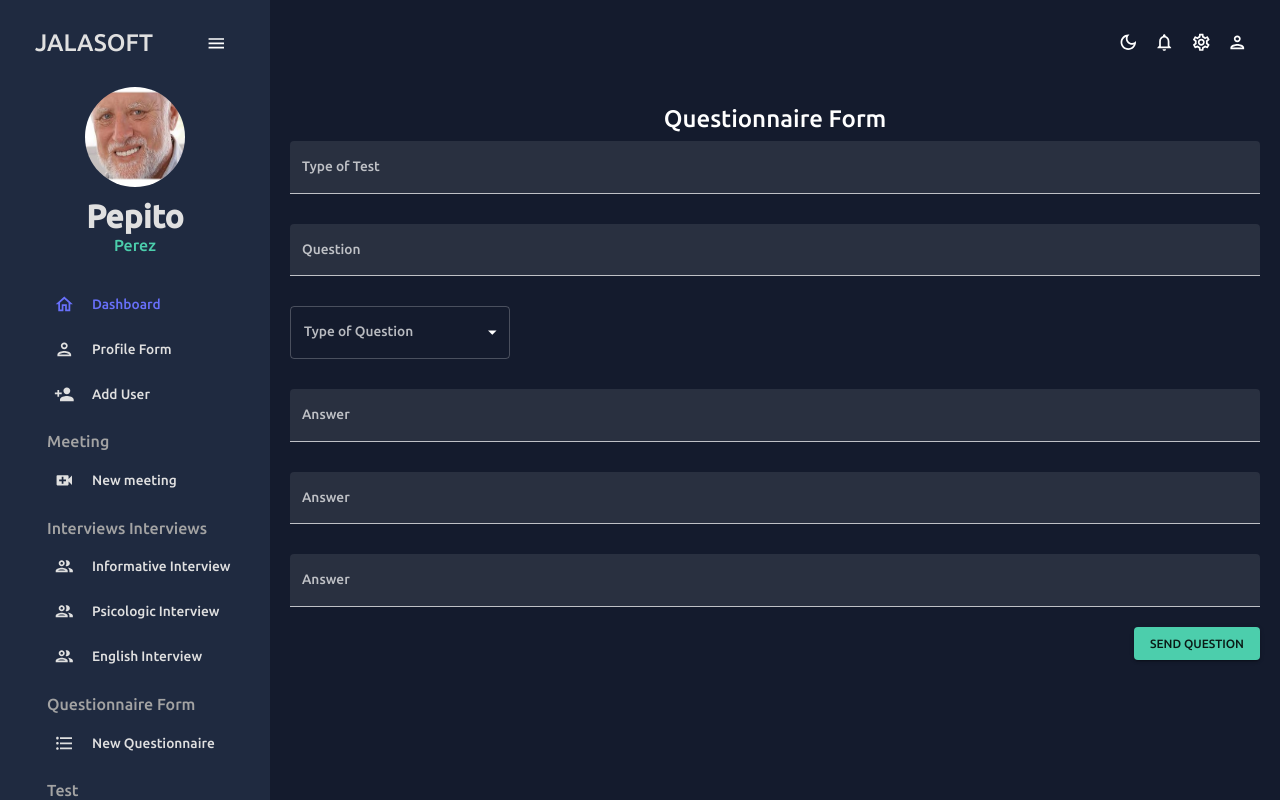
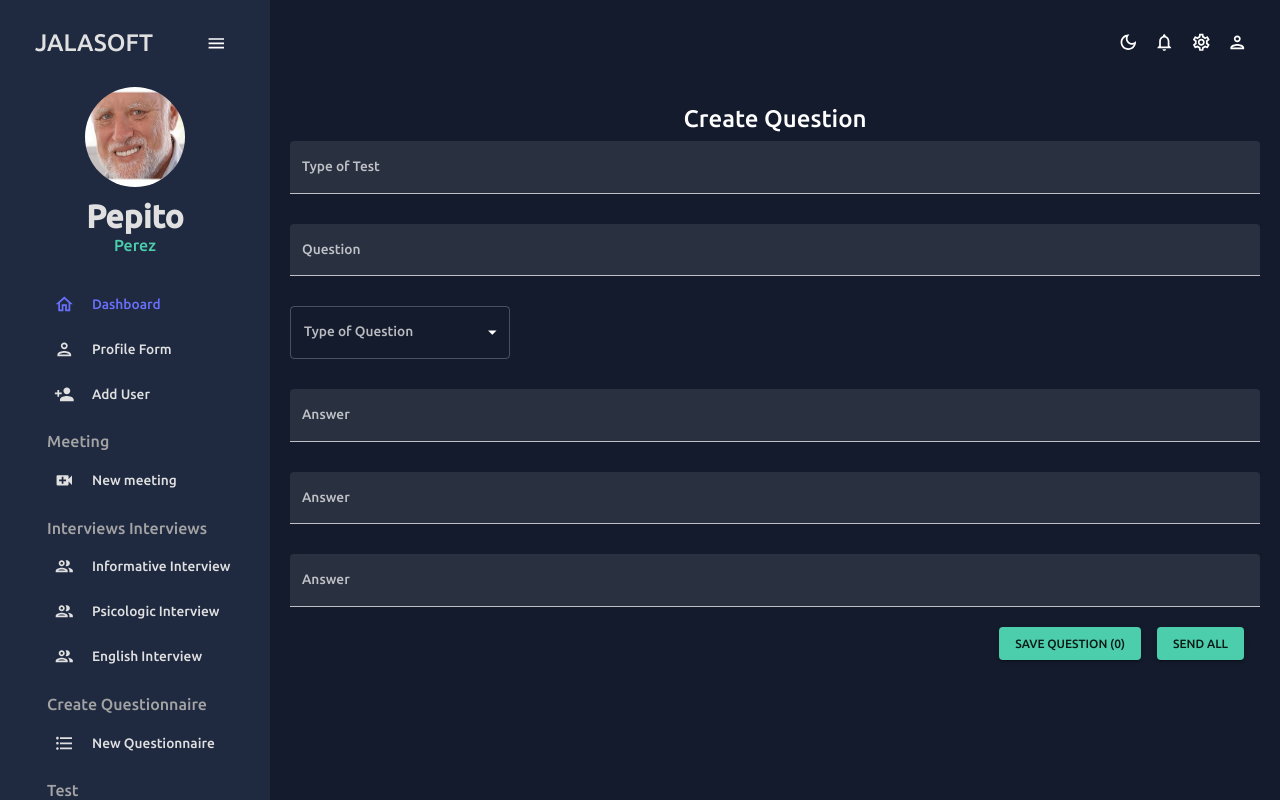
Before and after one commit to jpsandovaln/AT20_ADMISSION_SERVICE, a React (Create React App) app in the folder dashboard/: page /questionnaire_form in a window 1280 px wide. Built offline with nearby package versions, Linux system fonts and the light colour scheme.

Commit message:
Added some suggested changes

```diff
--- a/dashboard/src/scenes/global/Sidebar.jsx
+++ b/dashboard/src/scenes/global/Sidebar.jsx
@@ -205,7 +205,7 @@ const Sidebar = () => {
                 color={colors.grey[300]}
                 sx={{ m: "15px 0 5px 20px" }}
             >
-              Questionnaire Form
+              Create Questionnaire
             </Typography>
             <Item
                 title="New Questionnaire"
--- a/dashboard/src/scenes/questionnaire_form/index.js
+++ b/dashboard/src/scenes/questionnaire_form/index.js
@@ -12,6 +12,7 @@ import { Formik } from "formik";
 import Typography from "@mui/material/Typography";
 import FormControl from "@mui/material/FormControl";
 import * as yup from "yup";
+import React, { useState } from 'react';
 
 const initialValues = {
     test: '',
@@ -29,16 +30,32 @@ const checkoutSchema = yup.object().shape({
     answer3: yup.string().required("Answer is required"),
 });
 
-export default function newQuestionnaireForm() {
+export default function NewQuestionnaireForm() {
+    const [count, setCount] = useState(0);
+    const [questions, setQuestions] = useState([]);
+
     const handleFormSubmit = (values, { resetForm }) => {
-        let question = JSON.stringify(values)
-        //Here send the question to Backend
+        const question = JSON.stringify(values);
+        setQuestions([...questions, question]);
+        questions.push(question);
         resetForm();
     };
+
+    const handleButtonClick = () => {
+        setCount(count + 1);
+    };
+
+    const handleButtonClickSend = () => {
+        setCount(0);
+        //Here you can send the all questions to backend
+        //console.log('Send all questions');
+        //console.log(questions);
+    };
+
     return (
         <>
             <Box m="20px">
-                <Typography variant="h3" gutterBottom align="center">Questionnaire Form</Typography>
+                <Typography variant="h3" gutterBottom align="center">Create Question</Typography>
                 <Formik onSubmit={handleFormSubmit}
                     initialValues={initialValues}
                     validationSchema={checkoutSchema}
@@ -86,8 +103,8 @@ export default function newQuestionnaireForm() {
                                 <FormControl>
                                     <InputLabel>Type of Question</InputLabel>
                                     <Select name="type" value={values.type} onChange={handleChange}>
-                                        <MenuItem value='checkBox'>CheckBox</MenuItem>
-                                        <MenuItem value='radioButton'>RadioButton</MenuItem>
+                                        <MenuItem value='checkBox'>Multiple Response</MenuItem>
+                                        <MenuItem value='radioButton'>Single Response</MenuItem>
                                     </Select>
                                 </FormControl>
                                 <TextField
@@ -131,9 +148,16 @@ export default function newQuestionnaireForm() {
                                 />
                             </Box>
                             <Box display="flex" justifyContent="end" mt="20px">
-                                <Button type="submit" color="secondary" variant="contained">
-                                    Send Question
-                                </Button>
+                                <Box mr={2}>
+                                    <Button type="submit" color="secondary" variant="contained" onClick={handleButtonClick}>
+                                        Save Question ({count})
+                                    </Button>
+                                </Box>
+                                <Box mr={2}>
+                                    <Button type="submit" color="secondary" variant="contained" onClick={handleButtonClickSend}>
+                                        Send All
+                                    </Button>
+                                </Box>
                             </Box>
                         </form>
                     )}
```
